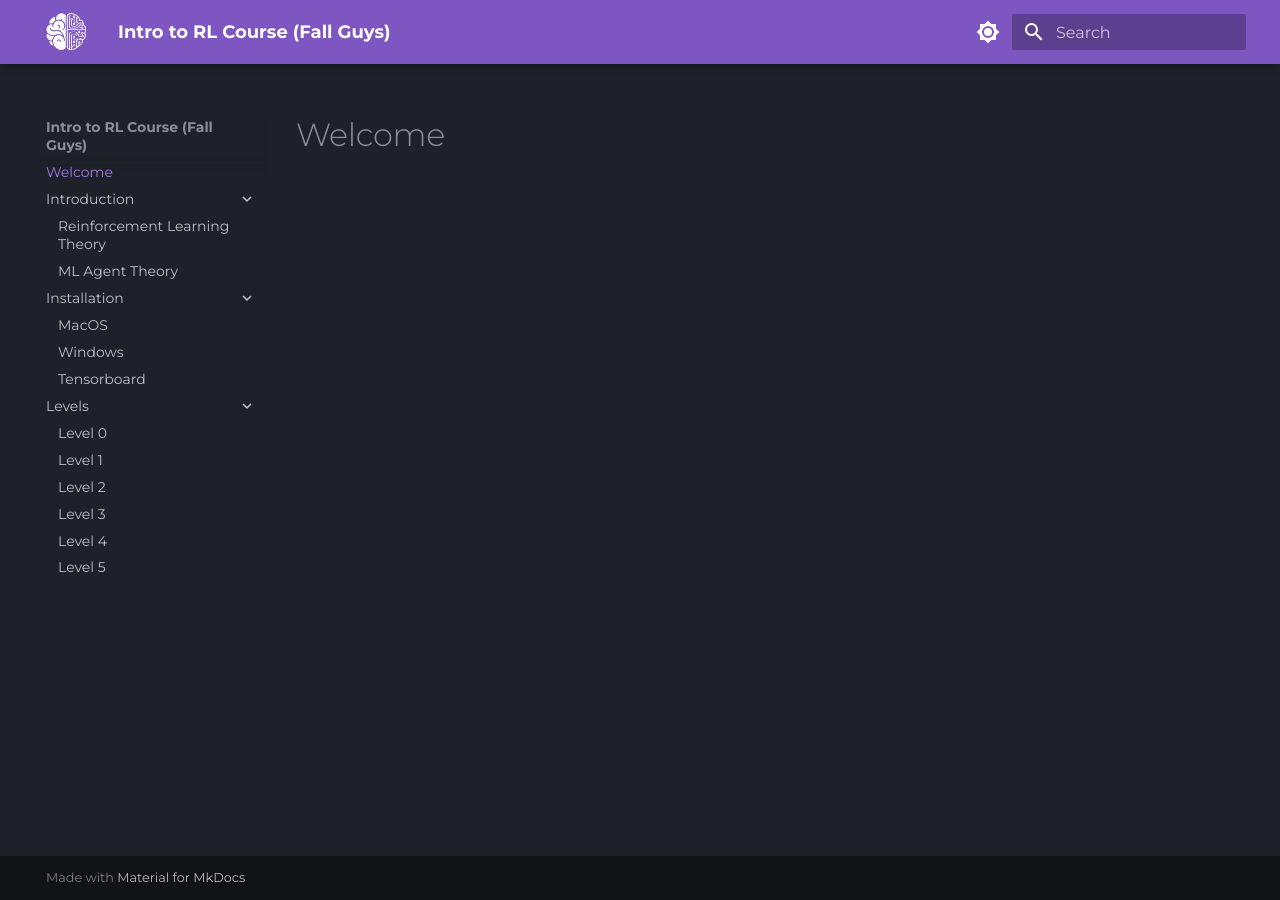
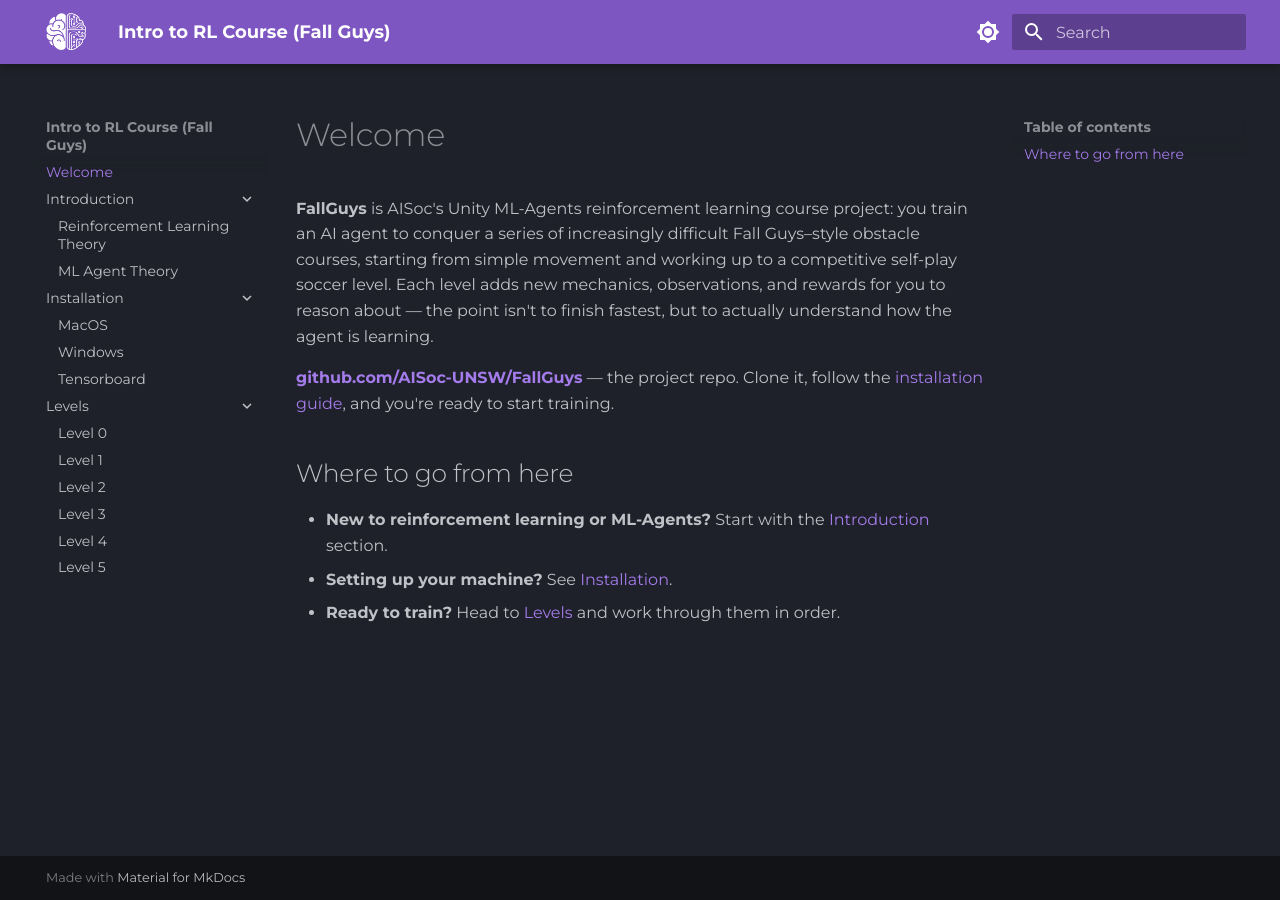
Before and after one commit to AISoc-UNSW/FallGuysDocs, an MkDocs documentation site: the page built from docs/index.md, in a window 1280 px wide. Built offline with MkDocs 1.6.1 and Material for MkDocs 9.7.7, drawn with Linux system fonts in a browser that asks for light colours.

Commit message:
Add Welcome page content
Replaces the empty stub with a brief project overview, a link to the
GitHub repo, and pointers into Introduction/Installation/Levels.

```diff
--- a/docs/index.md
+++ b/docs/index.md
@@ -1 +1,11 @@
 # Welcome
+
+**FallGuys** is AISoc's Unity ML-Agents reinforcement learning course project: you train an AI agent to conquer a series of increasingly difficult Fall Guys–style obstacle courses, starting from simple movement and working up to a competitive self-play soccer level. Each level adds new mechanics, observations, and rewards for you to reason about — the point isn't to finish fastest, but to actually understand how the agent is learning.
+
+**[github.com/AISoc-UNSW/FallGuys](https://github.com/AISoc-UNSW/FallGuys)** — the project repo. Clone it, follow the [installation guide](installation/macos.md), and you're ready to start training.
+
+## Where to go from here
+
+- **New to reinforcement learning or ML-Agents?** Start with the [Introduction](introduction/rl-theory.md) section.
+- **Setting up your machine?** See [Installation](installation/macos.md).
+- **Ready to train?** Head to [Levels](levels/level-0.md) and work through them in order.
```
